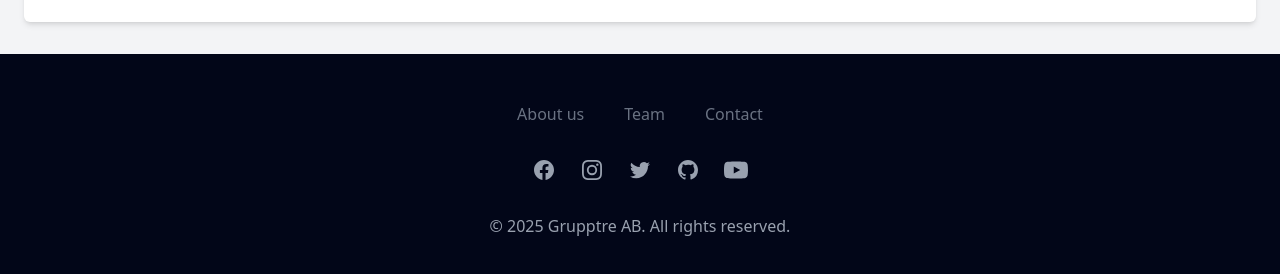
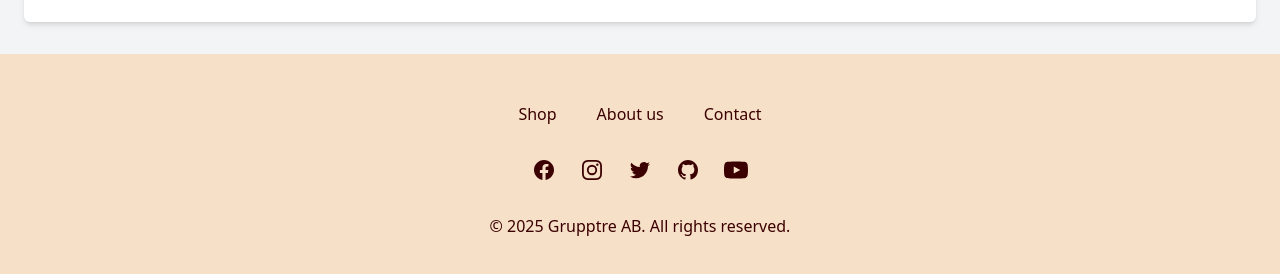
Before and after one commit to OliverBorys/JavaScript2_OliverBorys_VG, a React (Vite) app in the folder client/: page /admin/edit-product/1 in a window 1280 px wide. Shown: the part 1072-1346 px from the top of the page. Built offline with nearby package versions, Linux system fonts and the light colour scheme; no server answers.

Commit message:
Changed footer styling

```diff
--- a/client/src/components/Footer/Footer.jsx
+++ b/client/src/components/Footer/Footer.jsx
@@ -2,38 +2,41 @@ import { Link } from "react-router-dom";
 
 const Footer = () => {
   return (
-    <footer className="bg-slate-950 w-full mt-8">
+    <footer className="bg-[#f7e0c8] w-full mt-8">
       <div className="px-4 py-12 mx-auto space-y-8 overflow-hidden sm:px-6 lg:px-8">
         <nav className="flex flex-wrap justify-center -mx-5 -my-2">
           <div className="px-5 py-2">
             <Link
-              to="/about"
-              className="text-base leading-6 text-gray-500 hover:text-white"
+              to="/shop"
+              className="relative text-base leading-6 text-[#3b0001] group"
             >
-              About us
+              Shop
+              <span className="absolute left-0 -bottom-1 w-0 h-[2px] bg-[#3b0001] transition-all duration-500 group-hover:w-full"></span>
             </Link>
           </div>
           <div className="px-5 py-2">
-          <Link
-              to="/team"
-              className="text-base leading-6 text-gray-500 hover:text-white"
+            <Link
+              to="/about"
+              className="relative text-base leading-6 text-[#3b0001] group"
             >
-              Team
+              About us
+              <span className="absolute left-0 -bottom-1 w-0 h-[2px] bg-[#3b0001] transition-all duration-500 group-hover:w-full"></span>
             </Link>
           </div>
           <div className="px-5 py-2">
-          <Link
+            <Link
               to="/contact"
-              className="text-base leading-6 text-gray-500 hover:text-white"
+              className="relative text-base leading-6 text-[#3b0001] group"
             >
               Contact
+              <span className="absolute left-0 -bottom-1 w-0 h-[2px] bg-[#3b0001] transition-all duration-500 group-hover:w-full"></span>
             </Link>
           </div>
         </nav>
         <div className="flex justify-center mt-8 space-x-6">
           <a
             href="#"
-            className="text-gray-400 hover:text-white duration-300 hover:scale-120"
+            className="text-[#3b0001] hover:text-[#0866ff] duration-300 hover:scale-140"
           >
             <span className="sr-only">Facebook</span>
             <svg
@@ -51,7 +54,7 @@ const Footer = () => {
           </a>
           <a
             href="#"
-            className="text-gray-400 hover:text-white duration-300 hover:scale-120"
+            className="text-[#3b0001] hover:text-[#f601b8] duration-300 hover:scale-140"
           >
             <span className="sr-only">Instagram</span>
             <svg
@@ -70,7 +73,7 @@ const Footer = () => {
           </a>
           <a
             href="#"
-            className="text-gray-400 hover:text-white duration-300 hover:scale-120"
+            className="text-[#3b0001] hover:text-[#1c9cea] duration-300 hover:scale-140"
           >
             <span className="sr-only">Twitter</span>
             <svg
@@ -84,7 +87,7 @@ const Footer = () => {
           </a>
           <a
             href="https://github.com/jnjuniper/grupp-tre"
-            className="text-gray-400 hover:text-white duration-300 hover:scale-120"
+            className="text-[#3b0001] hover:text-black duration-300 hover:scale-140"
           >
             <span className="sr-only">GitHub</span>
             <svg
@@ -102,7 +105,7 @@ const Footer = () => {
           </a>
           <a
             href="https://www.youtube.com/watch?v=dQw4w9WgXcQ"
-            className="text-gray-400 hover:text-white duration-300 hover:scale-120"
+            className="text-[#3b0001] hover:text-[#ff0033] duration-300 hover:scale-140"
           >
             <span className="sr-only">YouTube</span>
             <svg
@@ -115,7 +118,7 @@ const Footer = () => {
             </svg>
           </a>
         </div>
-        <p className="mt-8 text-base leading-6 text-center text-gray-400">
+        <p className="mt-8 text-base leading-6 text-center text-[#3b0001]">
           © 2025 Grupptre AB. All rights reserved.
         </p>
       </div>
```
Also changed, not shown: 1 other file (tests, documents, lock files or other folders).
